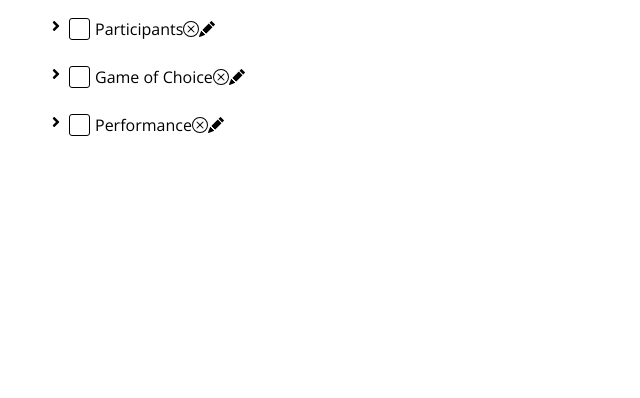
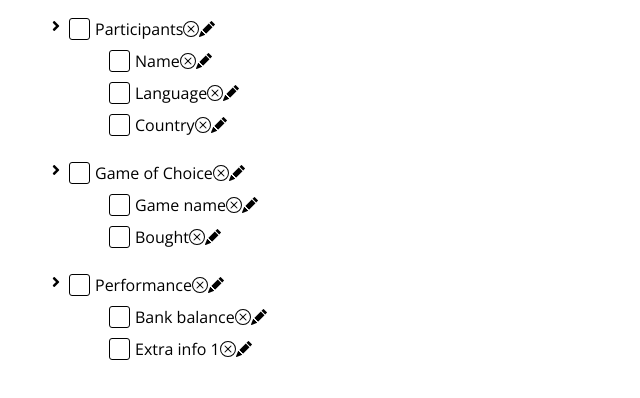
Before and after one commit to SowmyaSeshadri/tree-ui-redux, a React (Create React App) app: page / in a window 1280 px wide. Shown: the top 398 px of the page, without its empty margins (0-640 px from the left). Built offline with nearby package versions, Linux system fonts and the light colour scheme.

Commit message:
Created ColumnChild component and added it in ColumnParent

```diff
--- /dev/null
+++ b/components/ColumnChild/ColumnChild.tsx
@@ -0,0 +1,55 @@
+import React, { useEffect, useState } from 'react';
+import Checkbox from '../Checkbox/Checkbox';
+import { BsCheck2, BsFillPencilFill, BsXCircle } from 'react-icons/bs';
+import InputTextField from '../InputTextField/InputTextField';
+
+export default function ColumnChild(props) {
+  // Init values
+  const fieldInfo = props.data;
+  const checkAll = props.checkAll;
+
+  // States
+  const [checkCurrent, setCheckCurrent] = useState(checkAll);
+  const [editMode, setEditMode] = useState(false);
+  const [fieldName, setFieldName] = useState(fieldInfo.field);
+
+  // Use effects
+  useEffect(() => {
+    setCheckCurrent(checkAll);
+  }, [checkAll]);
+
+  const actionIcons = !editMode ? (
+    <span className="flex">
+      <BsXCircle
+        className="action-icon"
+        onClick={() => props.onDelete(fieldInfo.id)}
+      />
+      <BsFillPencilFill
+        className="action-icon"
+        onClick={() => setEditMode(true)}
+      />
+    </span>
+  ) : (
+    ''
+  );
+
+  const viewOrEditField = editMode ? (
+    <div>
+      <InputTextField value={fieldName} />
+      <BsCheck2 />
+    </div>
+  ) : (
+    <Checkbox
+      id={fieldInfo.id}
+      checked={checkCurrent}
+      label={fieldInfo.field}
+    />
+  );
+
+  return (
+    <li key={fieldInfo.id} className="m-t-10 filter-list">
+      {viewOrEditField}
+      {actionIcons}
+    </li>
+  );
+}
--- a/components/ColumnParent/ColumnParent.tsx
+++ b/components/ColumnParent/ColumnParent.tsx
@@ -10,12 +10,14 @@ import {
   setEditMode,
 } from '../../features/filters/filterSlice';
 import Checkbox from '../Checkbox/Checkbox';
+import ColumnChild from '../ColumnChild/ColumnChild';
 import InputTextField from '../InputTextField/InputTextField';
 
 export default function ColumnParent(props) {
   const fieldInfo: Field = props.fieldData;
   const expand = fieldInfo.isExpanded;
   const editMode = fieldInfo.data.isInEditMode;
+  const hasChild = fieldInfo.data.values ? true : false;
 
   const dispatch = useAppDispatch();
 
@@ -87,19 +89,17 @@ export default function ColumnParent(props) {
               {actionIcons}
             </div>
 
-            {/* <ul className={` ${expand ? 'expand' : 'collapse'}`}>
+            <ul className={` ${expand ? 'expand' : 'collapse'}`}>
               {hasChild &&
-                fieldInfo.values.map((field) => (
+                fieldInfo.data.values.map((field) => (
                   <ColumnChild
                     key={field.id}
                     data={field}
-                    checkAll={checkAll}
-                    onChangeOfChild={handleOnChangeOfChild}
-                    onDelete={props.onDelete}
-                    onEdit={props.onEdit}
+                    // checkAll={checkAll}
+                    // onChangeOfChild={handleOnChangeOfChild}
                   />
                 ))}
-            </ul> */}
+            </ul>
           </div>
         </li>
       </ul>
```
